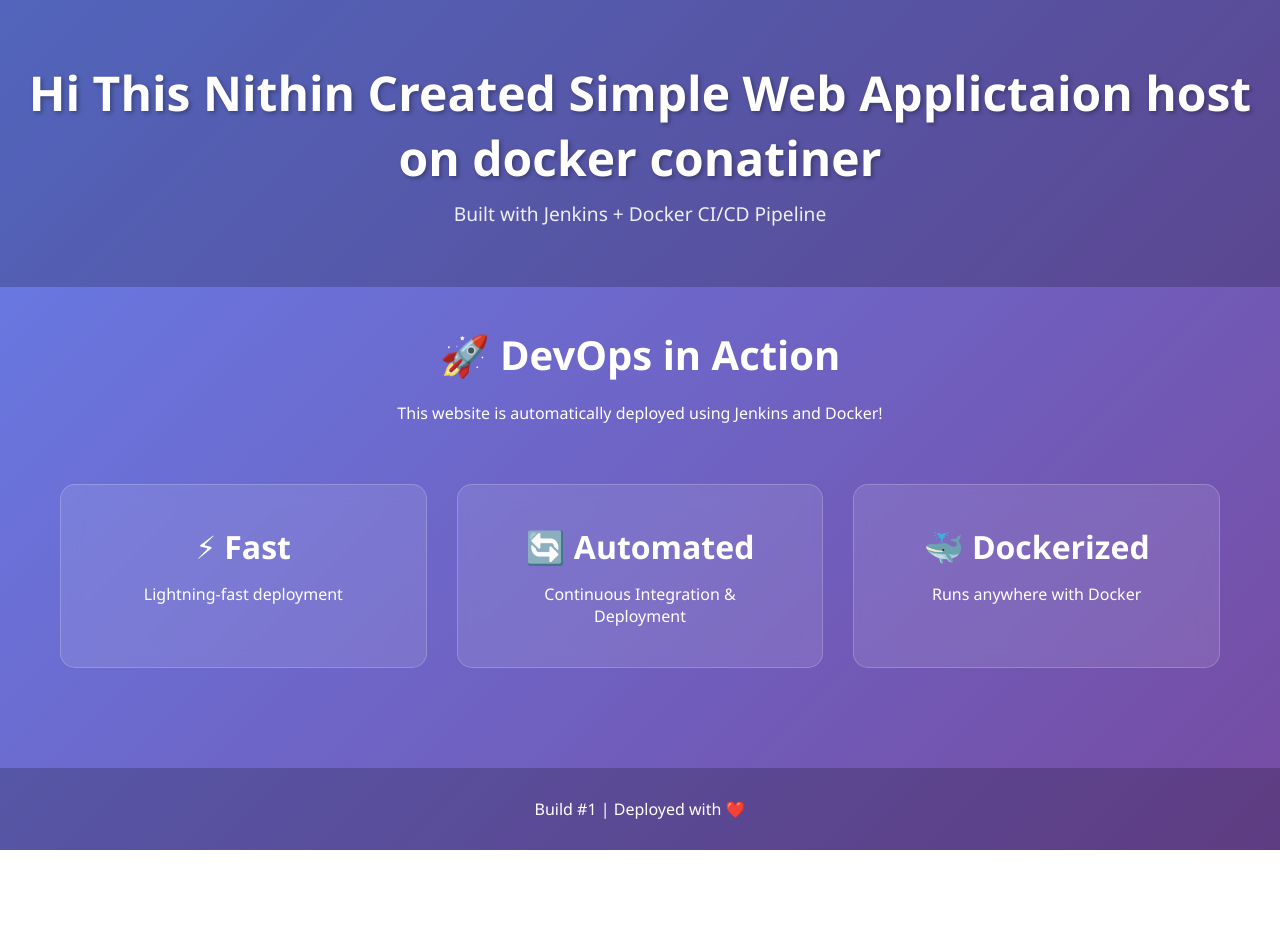
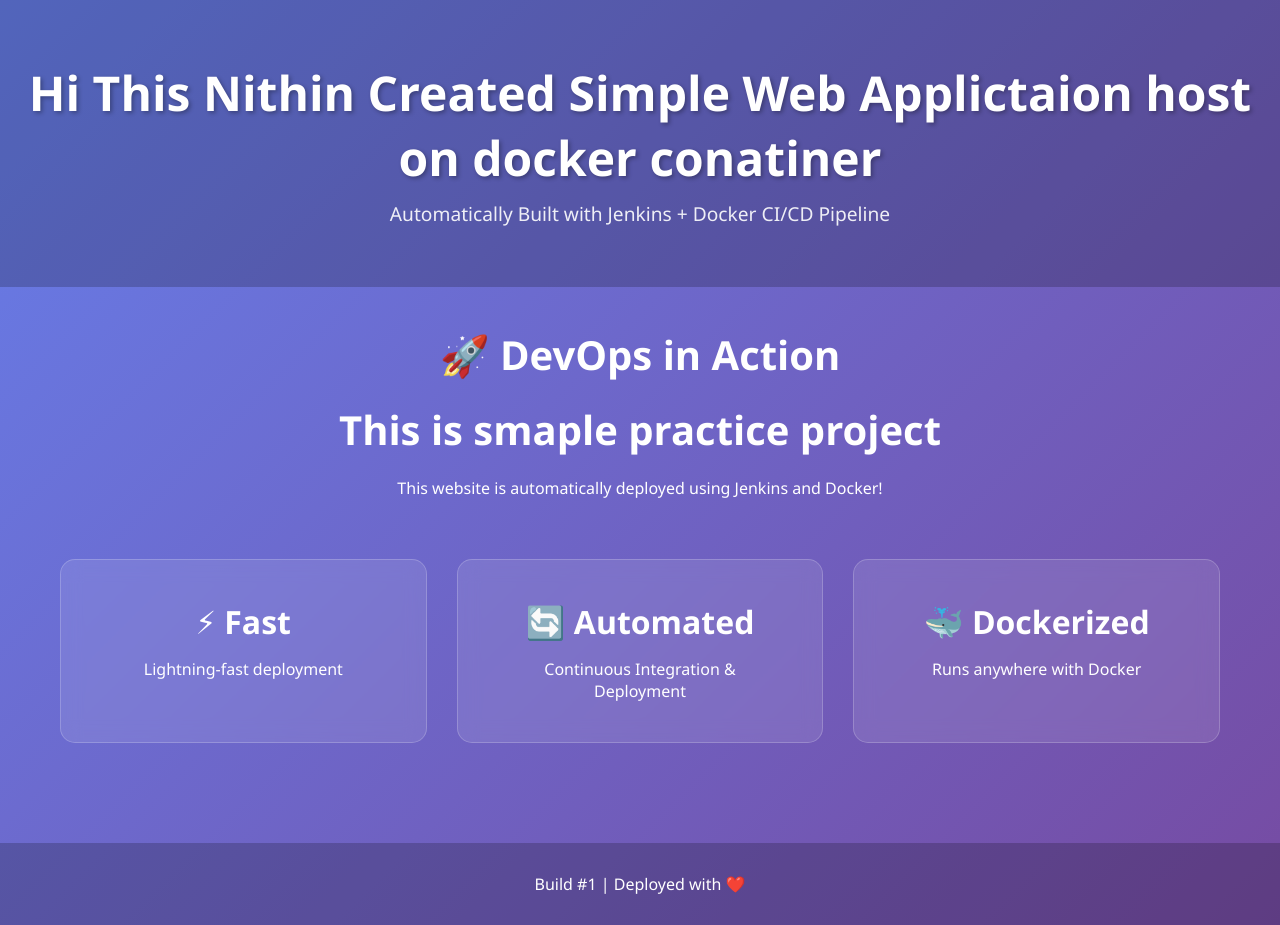
Before and after one commit to NithinAras/my-websitt, a plain HTML site: page index.html in a window 1280 px wide. Before the commit the page ends 850 px from the top, so only its background shows below. Drawn offline with Linux system fonts and the light colour scheme.

Commit message:
html file changed

```diff
--- a/index.html
+++ b/index.html
@@ -9,12 +9,13 @@
 <body>
     <header>
         <h1>Hi This Nithin Created Simple Web Applictaion host on docker conatiner</h1>
-        <p>Built with Jenkins + Docker CI/CD Pipeline</p>
+        <p>Automatically Built with Jenkins + Docker CI/CD Pipeline</p>
     </header>
 
     <main>
         <section class="hero">
             <h2>🚀 DevOps in Action</h2>
+            <h2>This is smaple practice project</h2>
             <p>This website is automatically deployed using Jenkins and Docker!</p>
         </section>
 
```
